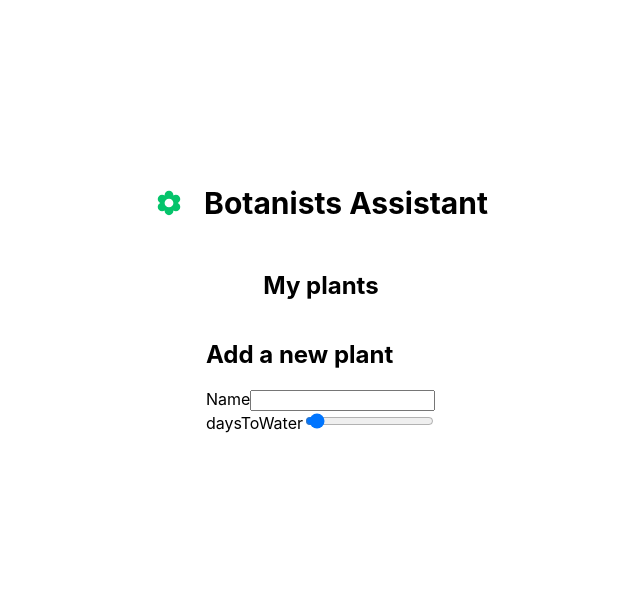
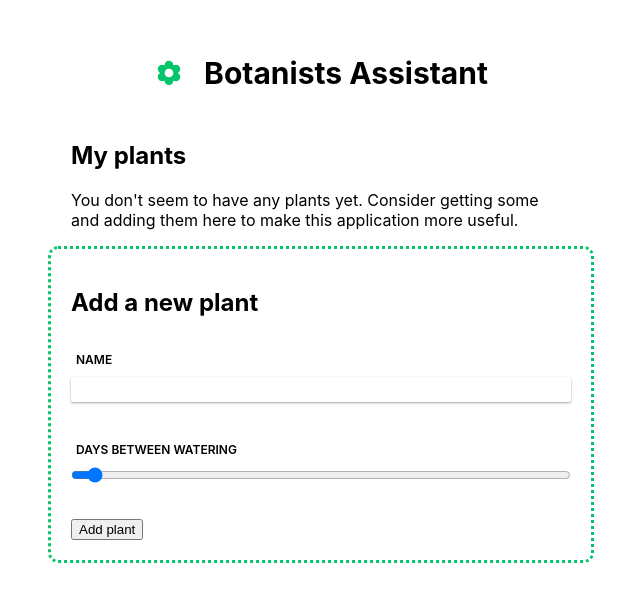
Before and after one commit to minorkakiljala/botanists-assistant-frontend, a React (Create React App) app: page / in a window 1280 px wide. Shown: the part 106-708 px from the top of the page, without its empty margins (319-959 px from the left). Built offline with nearby package versions, Linux system fonts and the light colour scheme.

Commit message:
Attached components together, built plantList.

```diff
--- a/src/App.css
+++ b/src/App.css
@@ -3,6 +3,8 @@
   flex-direction: column;
   align-items: center;
   justify-content: center;
+  width: 500px;
+  max-width: 100%;
 }
 
 .App--DarkMode {
--- a/src/App.tsx
+++ b/src/App.tsx
@@ -6,14 +6,15 @@ import PlantList from './components/PlantList';
 
 const App: React.FC = () => {
   const [darkMode, setDarkMode] = React.useState(false);
+  const [refreshing, setRefreshing] = React.useState(false);
   return (
     <div className={`App ${darkMode ? 'App--DarkMode' : ''}`}>
       <header className="App-header">
         <IoMdFlower color="var(--color-green)" />
         <h1 className="App-title">Botanists Assistant</h1>
       </header>
-      <PlantList />
-      <AddPlantsForm />
+      <PlantList setRefreshing={setRefreshing} refreshing={refreshing} />
+      <AddPlantsForm setRefreshing={setRefreshing} />
     </div>
   );
 };
--- a/src/api/localClient.ts
+++ b/src/api/localClient.ts
@@ -1,5 +1,6 @@
+import cuid from 'cuid';
+
 const PLANT_STORAGE_KEY = 'plantStorageKey';
-import cuid from 'cuid';
 
 const apiClient: ApiClient = {
   getAllPlants: () => {
@@ -9,7 +10,7 @@ const apiClient: ApiClient = {
         const plantArray: Plant[] = JSON.parse(plants);
         return resolve(plantArray);
       }
-      resolve([] as Plant[]);
+      return resolve([] as Plant[]);
     }).catch(err =>
       console.error(
         'An error happened with fetching plants from localStorage',
--- /dev/null
+++ b/src/components/AddPlantsForm.css
@@ -0,0 +1,37 @@
+.AddPlantsForm {
+  border: 3px dotted var(--color-green);
+  padding: 20px;
+  border-radius: 10px;
+  width: 100%;
+}
+
+.AddPlantsForm > h2 {
+  display: block;
+  text-align: left;
+  width: 100%;
+}
+
+.AddPlantsForm-FormInput {
+  display: flex;
+  flex-direction: column;
+  margin: 30px 0px;
+  width: 100%;
+}
+
+.AddPlantsForm-InputLabel {
+  padding: 5px;
+  font-weight: 600;
+  text-transform: uppercase;
+  font-size: 12px;
+}
+
+.AddPlantsForm-FormInput > input {
+  margin: 5px 0px;
+}
+
+.AddPlantsForm-FormInput > input[type='text'] {
+  border: 0;
+  border-radius: 2px;
+  box-shadow: 0 1px 3px rgba(0, 0, 0, 0.12), 0 1px 2px rgba(0, 0, 0, 0.24);
+  padding: 5px;
+}
--- a/src/components/AddPlantsForm.tsx
+++ b/src/components/AddPlantsForm.tsx
@@ -1,6 +1,10 @@
 import * as React from 'react';
+import './AddPlantsForm.css';
+import apiClient from '../api/localClient';
 
-interface Props {}
+interface Props {
+  setRefreshing: (value: boolean) => void;
+}
 
 interface FormState {
   name: string;
@@ -13,6 +17,7 @@ const initialForm: FormState = {
 };
 
 const AddPlantsForm = (props: Props) => {
+  const { setRefreshing } = props;
   const [formState, setFormState] = React.useState(initialForm);
 
   const handleChange = (event: React.ChangeEvent<HTMLInputElement>) => {
@@ -20,15 +25,37 @@ const AddPlantsForm = (props: Props) => {
     setFormState({ ...formState, [id]: value });
   };
 
+  const handleSubmit = (event: React.SyntheticEvent) => {
+    event.stopPropagation();
+    event.preventDefault();
+    const { name, daysToWater } = formState;
+
+    if (!name || name.length < 3) {
+      return alert(
+        'The name for the plant is too short, please make it longer than 3 characters'
+      );
+    }
+
+    return apiClient
+      .createPlant(name, daysToWater)
+      .then(() => setRefreshing(true))
+      .then(() => setFormState(initialForm))
+      .catch(err => {
+        console.error('An error happened adding a new plant', err);
+      });
+  };
+
   return (
-    <form>
+    <form className="AddPlantsForm" onSubmit={handleSubmit}>
       <h2>Add a new plant</h2>
-      <div className="FormInput">
-        <label>Name</label>
-        <input onChange={handleChange} id="name" />
+      <div className="AddPlantsForm-FormInput">
+        <label className="AddPlantsForm-InputLabel">Name</label>
+        <input type="text" onChange={handleChange} id="name" />
       </div>
-      <div className="FormInput">
-        <label>daysToWater</label>
+      <div className="AddPlantsForm-FormInput">
+        <label className="AddPlantsForm-InputLabel">
+          Days between watering
+        </label>
         <input
           id="name"
           type="range"
@@ -38,6 +65,7 @@ const AddPlantsForm = (props: Props) => {
           onChange={handleChange}
         />
       </div>
+      <button onClick={handleSubmit}>Add plant</button>
     </form>
   );
 };
--- a/src/components/PlantList.tsx
+++ b/src/components/PlantList.tsx
@@ -1,11 +1,35 @@
 import * as React from 'react';
+import apiClient from '../api/localClient';
 
-interface Props {}
+interface Props {
+  refreshing: boolean;
+  setRefreshing: (value: boolean) => void;
+}
 
 const PlantList = (props: Props) => {
+  const { refreshing, setRefreshing } = props;
+  const [plants, setPlants] = React.useState([]);
+  const [error, setError] = React.useState(false);
+
+  React.useEffect(() => {
+    apiClient
+      .getAllPlants()
+      .then(setPlants)
+      .catch(err => {
+        console.error('An error happened while fetching plants.', err);
+        setError(true);
+      })
+      .finally(() => setRefreshing(false));
+  }, [refreshing]);
   return (
     <section>
       <h2>My plants</h2>
+      {plants.length === 0 && (
+        <p>
+          You don't seem to have any plants yet. Consider getting some and
+          adding them here to make this application more useful.
+        </p>
+      )}
     </section>
   );
 };
```
Also changed, not shown: src/components/PlantCard.tsx (added, +7 -0 lines), src/components/PlantCard.css (added), src/components/PlantList.css (added).
